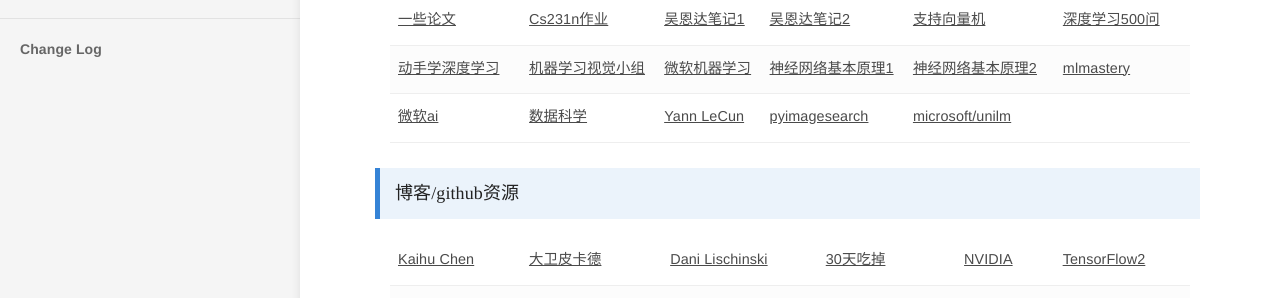
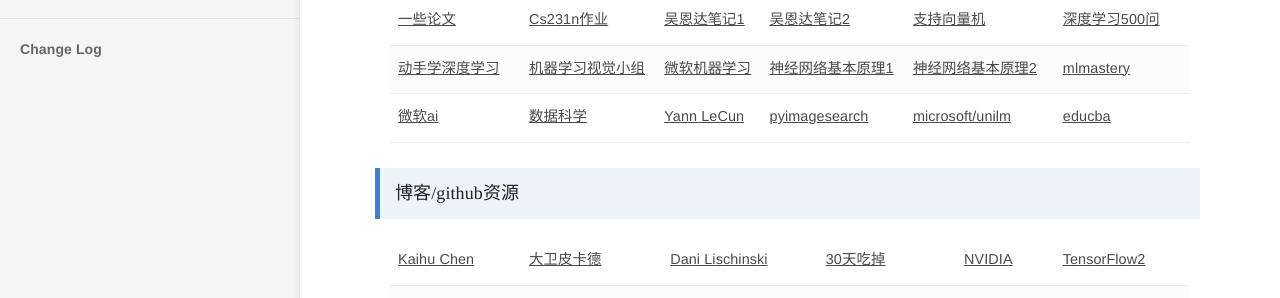
Before and after one commit to bashendixie/Machine_Learning_Notes, a Jekyll site: the page built from _docs/1、机器学习/机器学习课程.md, in a window 1280 px wide. Shown: the part 458-756 px from the top of the page. Built offline with Jekyll 4.4.1, drawn with Linux system fonts in a browser that asks for light colours; some web fonts are replaced.

Commit message:
no message

```diff
--- a/_docs/1、机器学习/机器学习课程.md
+++ b/_docs/1、机器学习/机器学习课程.md
@@ -142,6 +142,9 @@
 			</td>
 			<td>
 				<a href="https://github.com/microsoft/unilm" target="_blank">microsoft/unilm</a>
+			</td>
+			<td>
+				<a href="https://www.educba.com/machine-learning-algorithms/" target="_blank">educba</a>
 			</td>
 		</tr>
 	</tbody>
```
